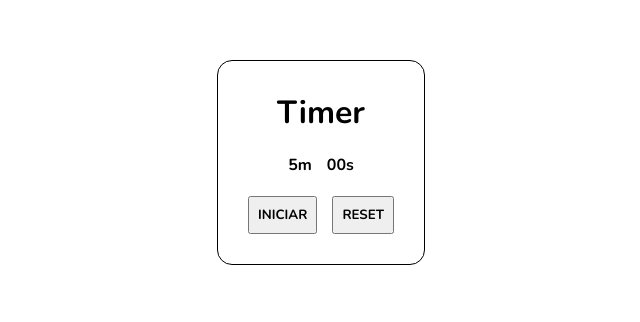
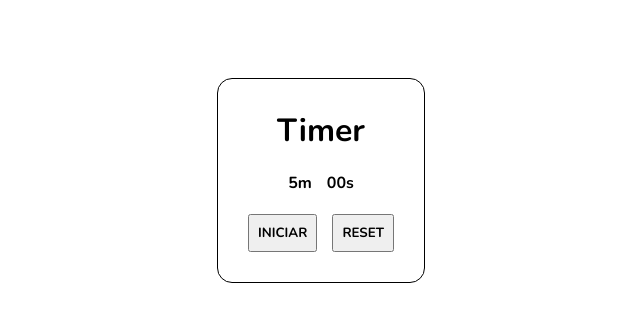
Before and after one commit to WislleyDev/Timer-e-Cron-metro, a plain HTML site: page index.html in a window 1280 px wide. Shown: the part 220-542 px from the top of the page, without its empty margins (319-959 px from the left). Drawn offline with nearby package versions, Linux system fonts and the light colour scheme.

Commit message:
agora eu terminei

```diff
--- a/Assets/Styles/style.css
+++ b/Assets/Styles/style.css
@@ -11,15 +11,17 @@
 }
 
 body {
+    width: 100vw;
+    height: 100vh;
     display: flex;
     justify-content: center;
+    align-items: center;
 }
 
 section {
     display: flex;
     flex-direction: column;
     gap: 20px;
-    margin-top: 35vh;
     border: 1px solid black;
     padding: 30px;
     border-radius: 15px;
```
